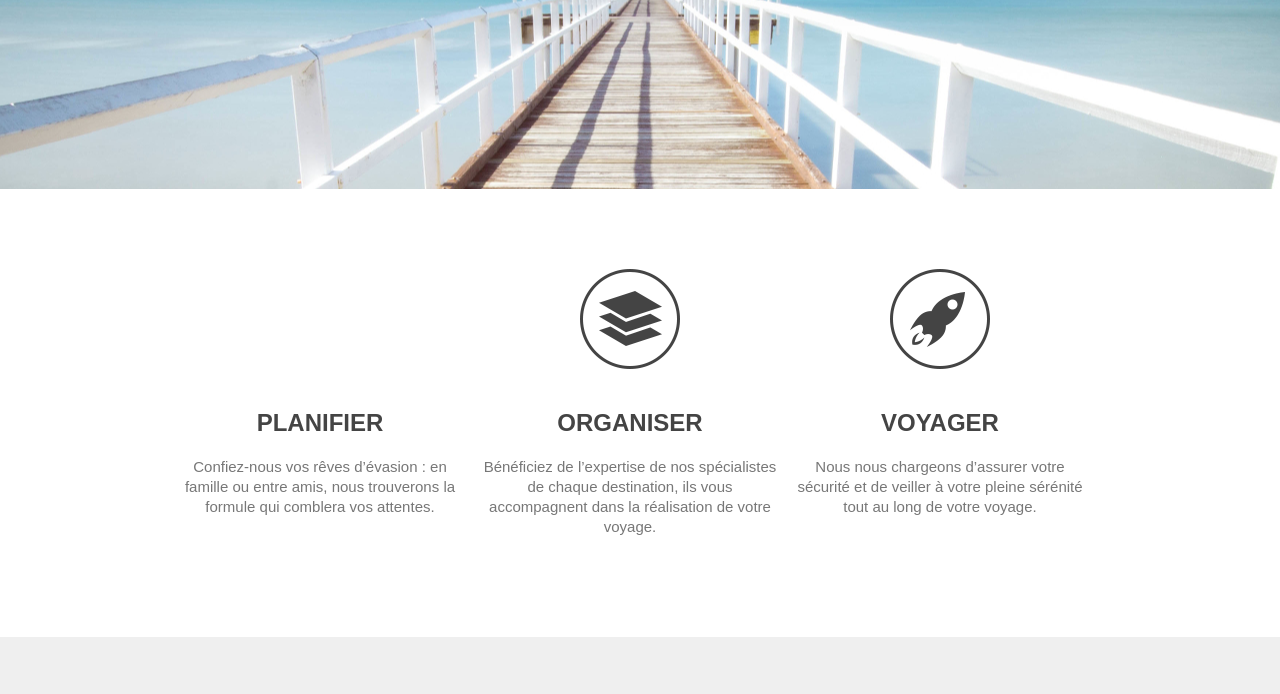
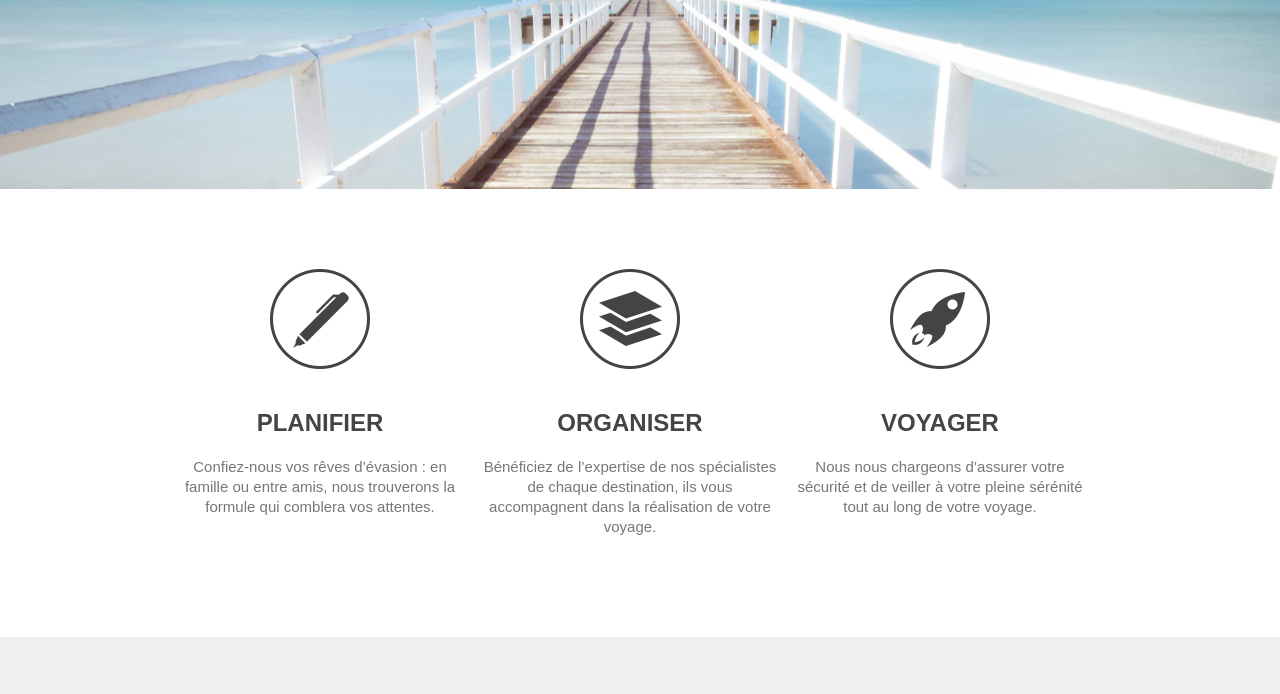
Before and after one commit to camilledvr/camilledvr.github.io, a plain HTML site: page index.html in a window 1280 px wide. Shown: the part 511-1205 px from the top of the page. Drawn offline with Linux system fonts and the light colour scheme.

Commit message:
Update style.css

```diff
--- a/style.css
+++ b/style.css
@@ -170,7 +170,7 @@ margin-right:10px;
  }
  #step-1
  {
-    background:url(steps-icon-1.png') no-repeat top center;
+    background:url('steps-icon-1.png') no-repeat top center;
  }
  #step-2
  {
```
